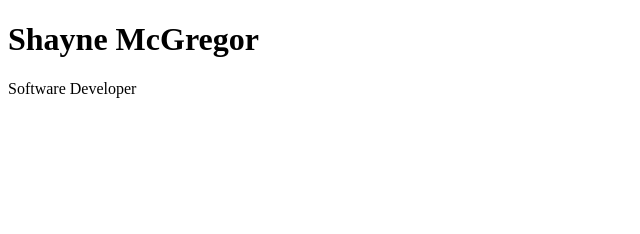
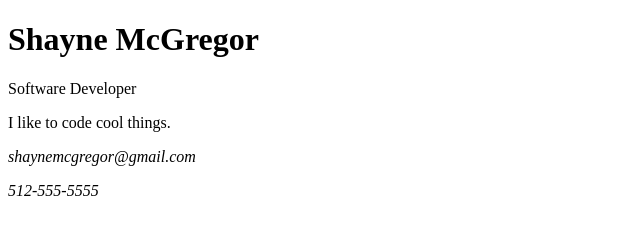
Before and after one commit to SMcGregor199/business_card, a plain HTML site: page index.html in a window 1280 px wide. Shown: the whole page, without its empty margins (0-640 px from the left). Drawn offline with Linux system fonts and the light colour scheme.

Commit message:
Add bio section and contact information to homepage

```diff
--- a/index.html
+++ b/index.html
@@ -7,6 +7,15 @@
        <main>
         <h1>Shayne McGregor</h1>
         <p>Software Developer</p>
+        <section>
+            <p>
+            I like to code cool things.
+            </p>
+        </section>
+        <address>
+            <p>shaynemcgregor@gmail.com</p>
+            <p>512-555-5555</p>
+        </address>
        </main>
     </body>
 </html>
```
